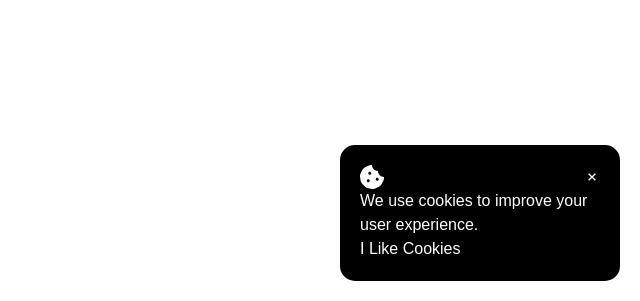
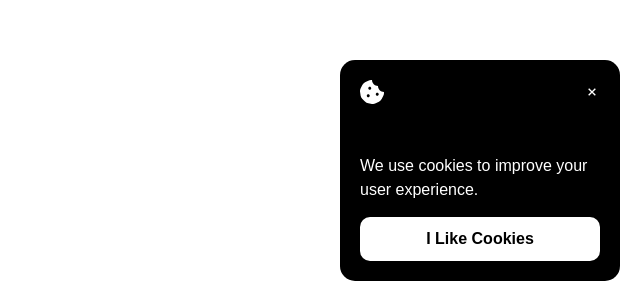
Before and after one commit to JesperKF/cookieconsent, a Next.js app: page / in a window 1280 px wide. Shown: the part 499-800 px from the top of the page, without its empty margins (640-1280 px from the left). Built offline with nearby package versions, Linux system fonts and the light colour scheme.

Commit message:
style: enhance Cookie popup styling and functionality

```diff
--- a/src/app/globals.css
+++ b/src/app/globals.css
@@ -45,3 +45,25 @@ body {
 .cookie-icon {
   font-size: 24px;
 }
+
+p{
+  margin-top: 50px;
+  font-size: 1rem;
+}
+
+.accept {
+  width: 100%;
+  margin-top: 15px;
+  padding: 10px;
+  background: white;
+  color: black;
+  border: none;
+  border-radius: 10px;
+  font-size: 16px;
+  font-weight: bold;
+  cursor: pointer;
+}
+
+.accept:hover {
+  background: #ddd;
+}
--- a/src/components/Cookiepopup.jsx
+++ b/src/components/Cookiepopup.jsx
@@ -17,10 +17,10 @@ const Cookiepopup = () => {
             <div className="cookie-popup">
                 <div className="top">
                     <FaCookieBite className="cookie-icon" />
-                    <GrFormClose />
+                    <button onClick={() => setIsVisible(false)}><GrFormClose /></button>
                 </div>
                 <p>We use cookies to improve your user experience.</p>
-                <button onClick={handleAccept}>I Like Cookies</button>
+                <button className="accept" onClick={handleAccept}>I Like Cookies</button>
             </div>
         )
     )
```
